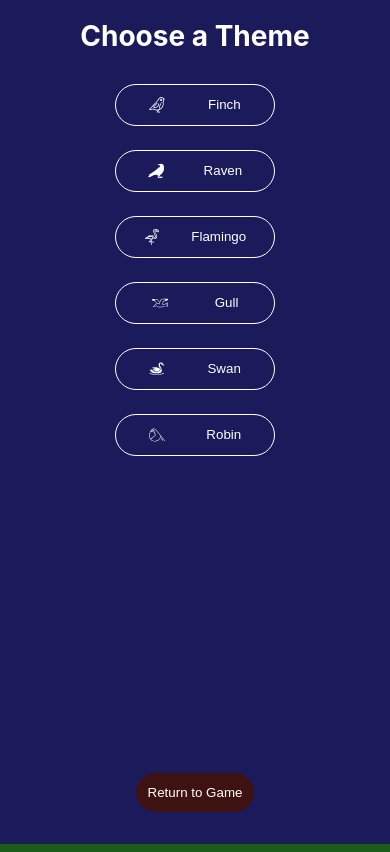
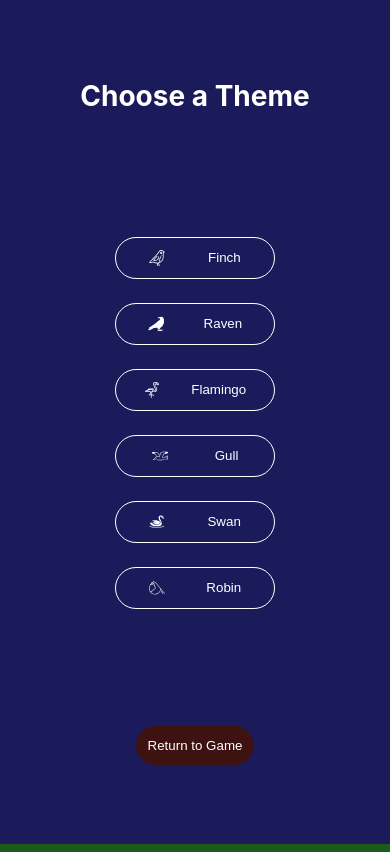
Before and after one commit to rrcampbell-exe/real-fake-birds, a React (Create React App) app in the folder client/: page / in a window 390 px wide. Both pictures are taken after a click on the button 354 px from the left and 734 px from the top of the page. Built offline with nearby package versions, Linux system fonts and the light colour scheme.

Commit message:
fix: implement tablet and desktop styles

```diff
--- a/client/src/components/Menu.js
+++ b/client/src/components/Menu.js
@@ -3,8 +3,9 @@ import styled from 'styled-components'
 import BirdSvg from './BirdSvg'
 import { getTheme, setTheme } from '../utils/theme-handler'
 import { themes } from '../constants/theme'
+import media from '../constants/media'
 
-const MenuWrapper = styled.div`
+const ModalContent = styled.div`
   position: fixed;
   top: 0;
   left: 0;
@@ -14,6 +15,7 @@ const MenuWrapper = styled.div`
   display: ${props => props.isMenuOpen ? 'flex' : 'none'};
   flex-direction: column;
   overflow: auto;
+  justify-content: space-around;
 
   button {
     background-color: transparent;
@@ -26,27 +28,47 @@ const MenuWrapper = styled.div`
     border: none;
     color: ${({ theme }) => theme.textColor};
   }
+
+  @media (min-width: ${media.tabletPlus}) {
+    max-height: 75vh;
+    max-width: 60vw;
+    top: 50%;
+    left: 50%;
+    transform: translate(-50%, -50%);
+    border-radius: 0.5rem;
+    border: 2px solid ${({ theme }) => theme.secondary};
+  }
 `
 
-const MenuHeader = styled.h1`
+const ModalBackdrop = styled.div`
+  display: none;
+  @media (min-width: ${media.tabletPlus}) {
+    display: ${props => props.isMenuOpen ? 'block' : 'none'};
+    position: fixed;
+    top: 0;
+    left: 0;
+    height: 100vh;
+    width: 100vw;
+    background-color: rgb(0,0,0,.35);
+  }
+`
+
+const ModalHeader = styled.h1`
+  margin-top: 2rem;
   color: ${({ theme }) => theme.menuButtonColor};
 `
 
-const ThemeInfoContainer = styled.div`
+const ModalBody = styled.div`
   display: flex;
   flex-wrap: wrap;
   justify-content: center;
   padding: 0 6rem;
 `
 
-const BackButtonContainer = styled.div`
+const ModalFooter = styled.div`
   display: flex;
   flex-direction: column;
-  justify-content: flex-end;
   align-items: center;
-  position: fixed;
-  bottom: 0;
-  width: 100%;
 `
 
 const BackButton = styled.button`
@@ -61,20 +83,23 @@ const ThemeButton = styled.button`
 
 const Menu = ({ isMenuOpen, setIsMenuOpen }) => {
   return (
-    <MenuWrapper isMenuOpen={isMenuOpen}>
-      <MenuHeader>Choose a Theme</MenuHeader>
-      <ThemeInfoContainer>
+    <>
+      <ModalBackdrop isMenuOpen={isMenuOpen} onClick={() => setIsMenuOpen(false)} />
+      <ModalContent isMenuOpen={isMenuOpen}>
+        <ModalHeader>Choose a Theme</ModalHeader>
+        <ModalBody>
           {themes.map((theme) => (
-          <ThemeButton onClick={() => { setTheme(JSON.stringify(theme)); window.location.reload(true) }}>
+            <ThemeButton onClick={() => { setTheme(JSON.stringify(theme)); window.location.reload(true) }} key={theme.name}>
               <BirdSvg color={getTheme().menuButtonColor} size='16px' theme={theme.name} />
               {theme.name}
             </ThemeButton>
           ))}
-      </ThemeInfoContainer>
-      <BackButtonContainer>
+        </ModalBody>
+        <ModalFooter>
           <BackButton id='back-button' onClick={() => setIsMenuOpen(false)}>Return to Game</BackButton>
-      </BackButtonContainer>
-    </MenuWrapper>
+        </ModalFooter>
+      </ModalContent>
+    </>
   )
 }
 
```
Lines whose indentation alone changed are shown as unchanged.
